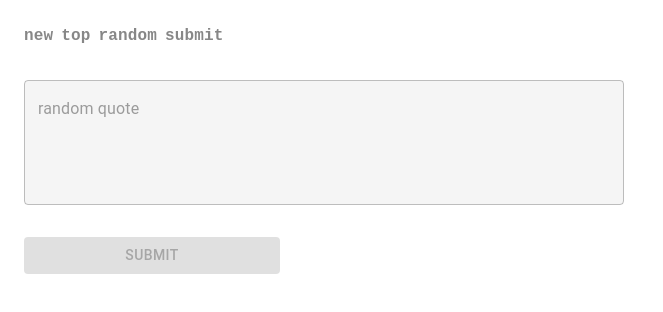
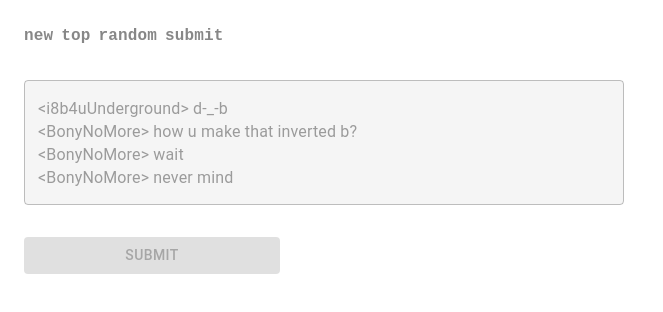
Before and after one commit to kiliankoe/miniqdb, a Next.js app: page /submit in a window 1280 px wide. Shown: the top 312 px of the page, without its empty margins (0-663 px from the left). Built offline with nearby package versions, Linux system fonts and the light colour scheme; no server answers.

Commit message:
use bash.org vote placeholder

```diff
--- a/src/app/(main)/submit/page.tsx
+++ b/src/app/(main)/submit/page.tsx
@@ -14,8 +14,6 @@ function AddForm() {
   const router = useRouter();
   const session = useSession();
   const [newQuote, setNewQuote] = useState("");
-
-  const randomQuote = "random quote";
 
   return (
     <Box
@@ -38,7 +36,10 @@ function AddForm() {
     >
       <TextField
         name="quote"
-        placeholder={randomQuote}
+        placeholder={`<i8b4uUnderground> d-_-b
+<BonyNoMore> how u make that inverted b?
+<BonyNoMore> wait
+<BonyNoMore> never mind`}
         value={newQuote}
         onChange={(e) => setNewQuote(e.target.value)}
         multiline
@@ -57,10 +58,8 @@ function AddForm() {
         disabled={newQuote.length < 5}
         sx={{
           width: { md: "256px" },
-          bgcolor: (theme) => (theme.palette.mode === "dark" ? orange[700] : orange[500]),
-          "&:hover": {
-            bgcolor: (theme) => (theme.palette.mode === "dark" ? orange[800] : orange[600]),
-          },
+          backgroundColor: orange[700],
+          color: "white",
         }}
       >
         Submit
```
